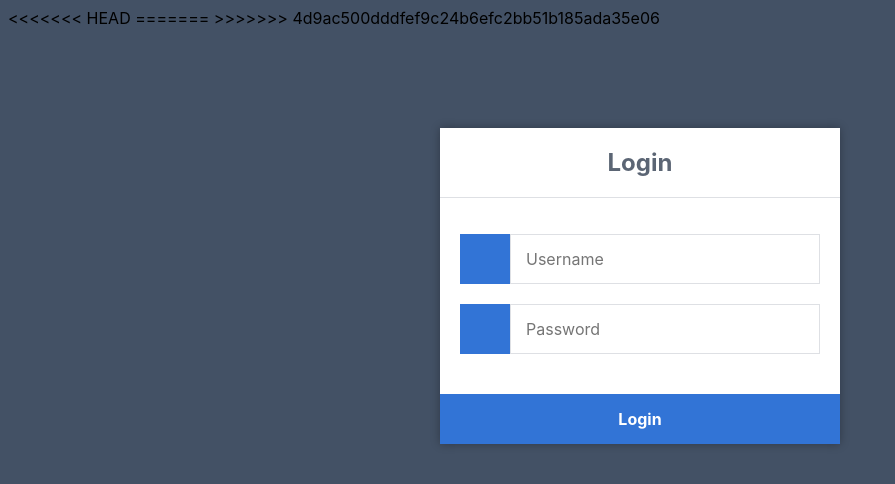
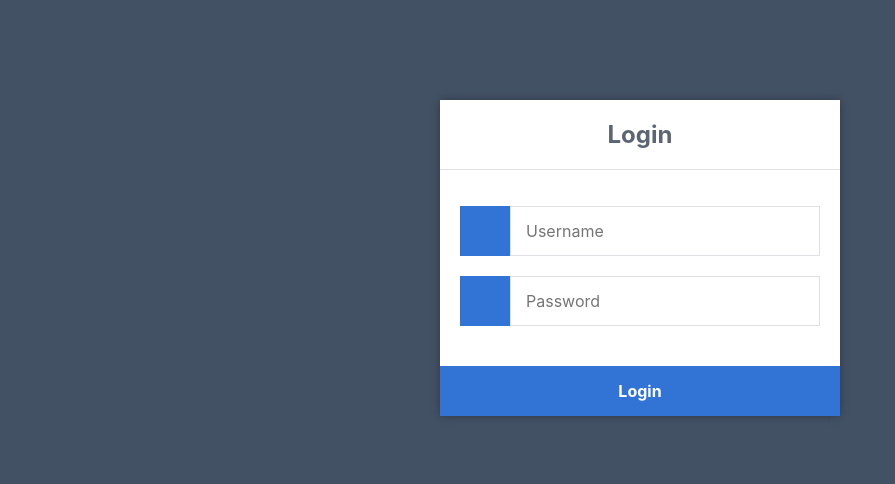
Before and after one commit to ShubhamSharma29/SIH2020, a PHP site: page / in a window 1280 px wide. Shown: the top 484 px of the page, without its empty margins (0-895 px from the left). Run offline with PHP 8.4, Linux system fonts and the light colour scheme.

Commit message:
index.php

```diff
--- a/index.php
+++ b/index.php
@@ -2,11 +2,8 @@
 <!DOCTYPE html>
 <html>
   <head>
-<<<<<<< HEAD
-    <title>Login</title>
-=======
     <title>Login page</title>
->>>>>>> 4d9ac500dddfef9c24b6efc2bb51b185ada35e06
+
     <meta name="viewport" content="width=device-width, initial-scale=1" />
     <link rel="Stylesheet" href="./styles/styles.css">
     <style>
@@ -64,7 +61,7 @@
             var y = document.getElementById("password");
             // var z = document.getElementById("txtInput");
             // var a = document.getElementById("mainCaptcha");
-            if (x.value == "admin" && y.value == "admin")
+            if ((x.value == "admin" || "abhay") && (y.value == "admin" || "abhay02"))
             {
                 window.location.href = "./php/super-dm.php";
                 return false;
```
